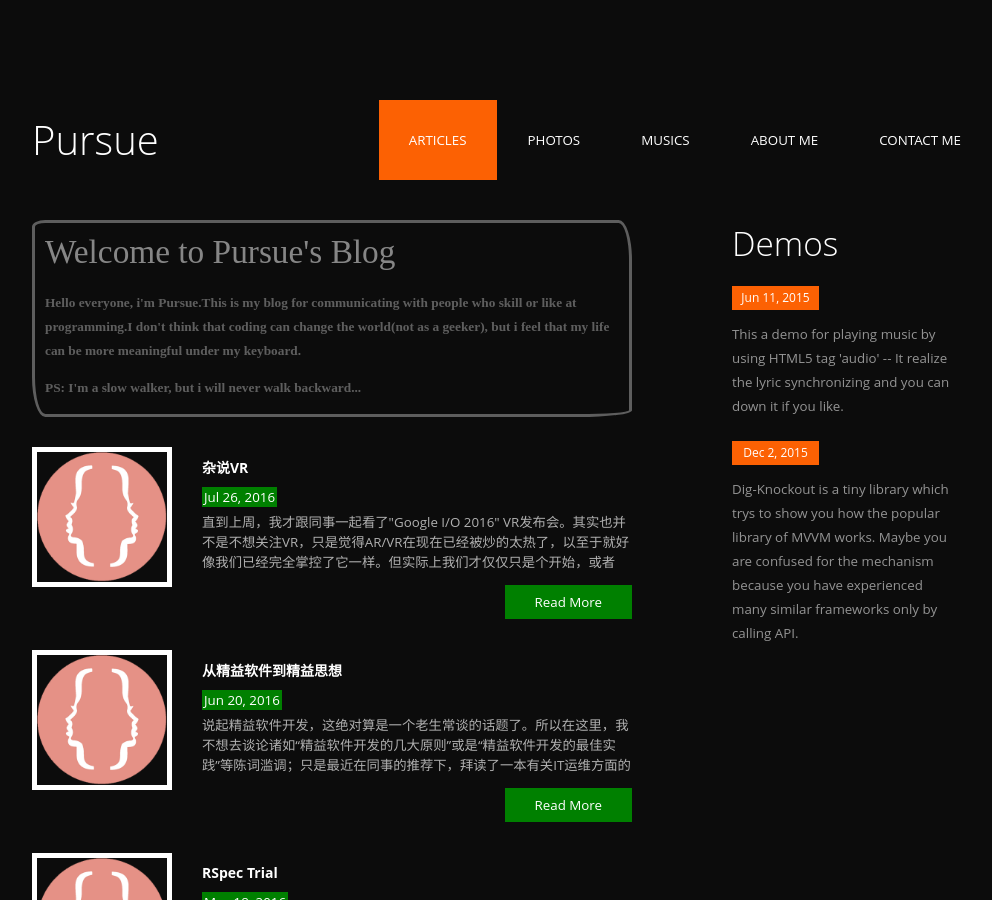
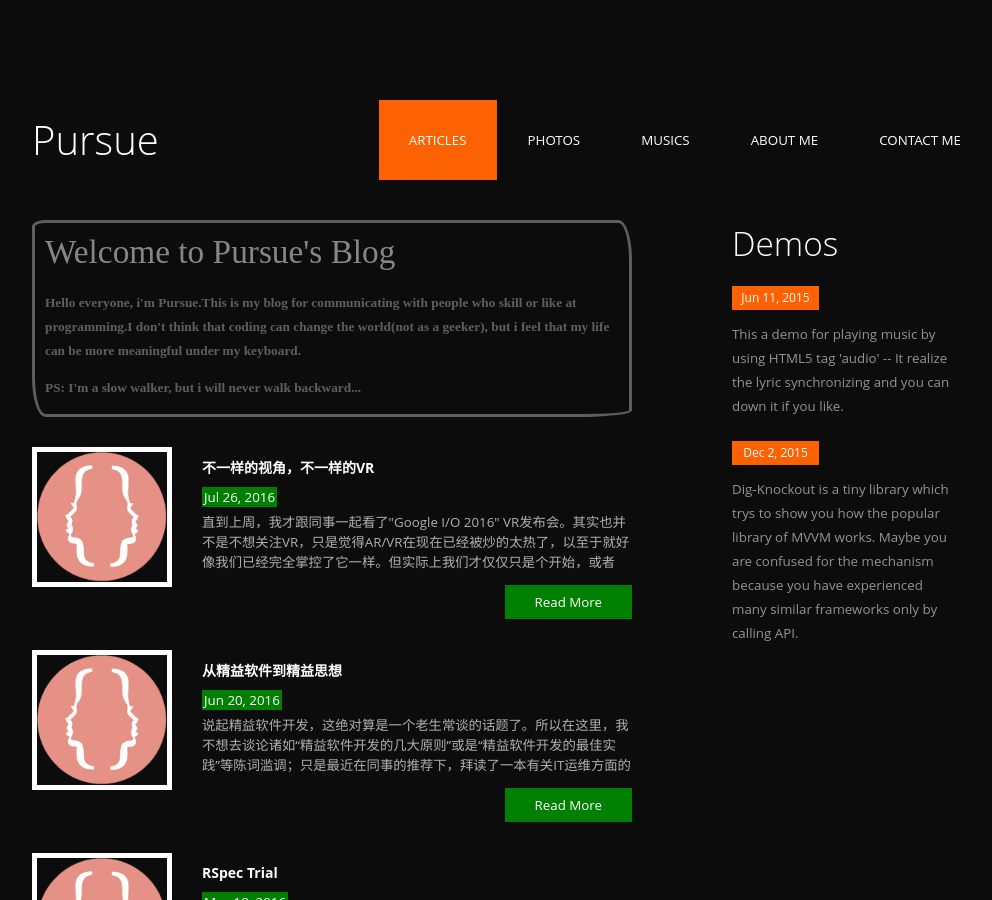
Before and after one commit to kkkkkxiaofei/blog-dev, a Jekyll site: the page built from index.html, in a window 1280 px wide and 900 px high. Shown: the whole window, without its empty margins (148-1140 px from the left). Built offline with Jekyll 4.4.1, drawn with Linux system fonts in a browser that asks for light colours.

Commit message:
change title of vr

```diff
--- a/_posts/2016-07-26-vr.md
+++ b/_posts/2016-07-26-vr.md
@@ -1,6 +1,6 @@
 ---
 layout: post_layout
-title:  "杂说VR"
+title:  "不一样的视角，不一样的VR"
 date:   2016-07-26 18:10PM
 categories: jekyll update
 type: 2
```
